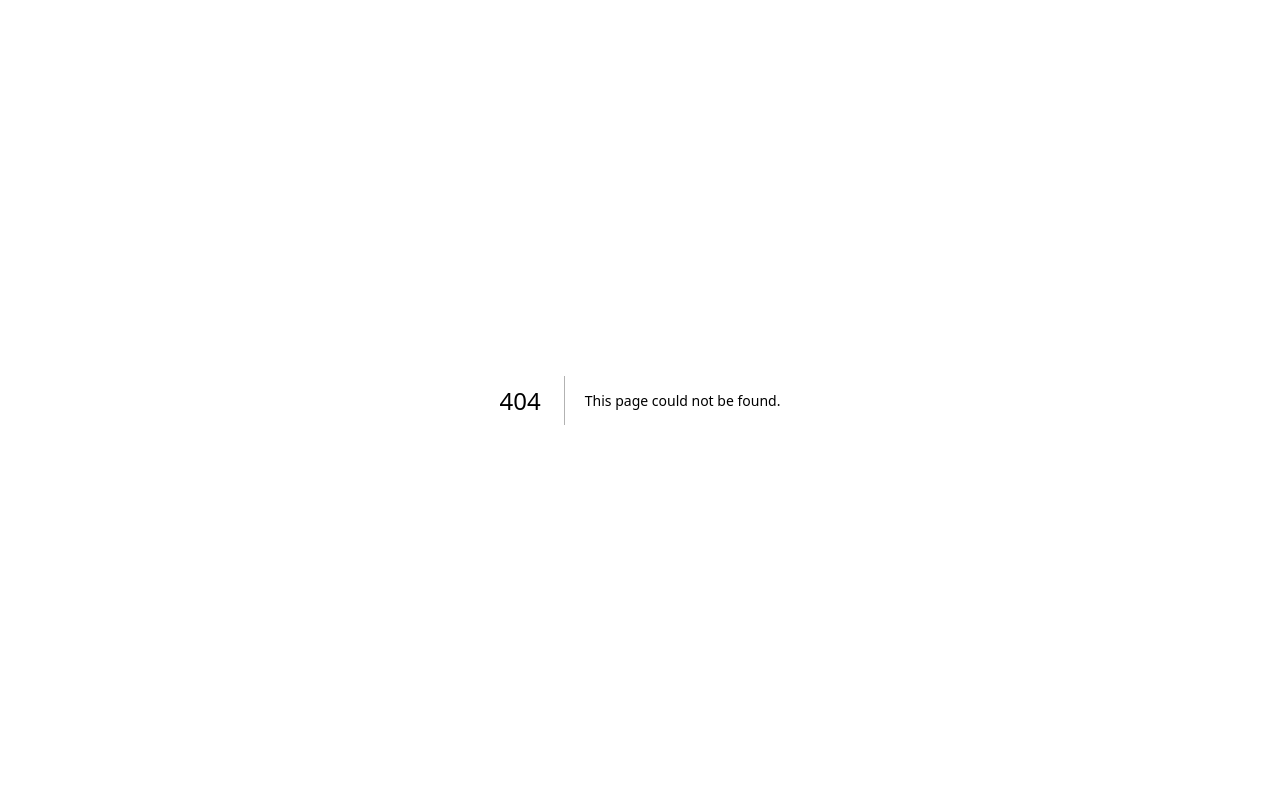
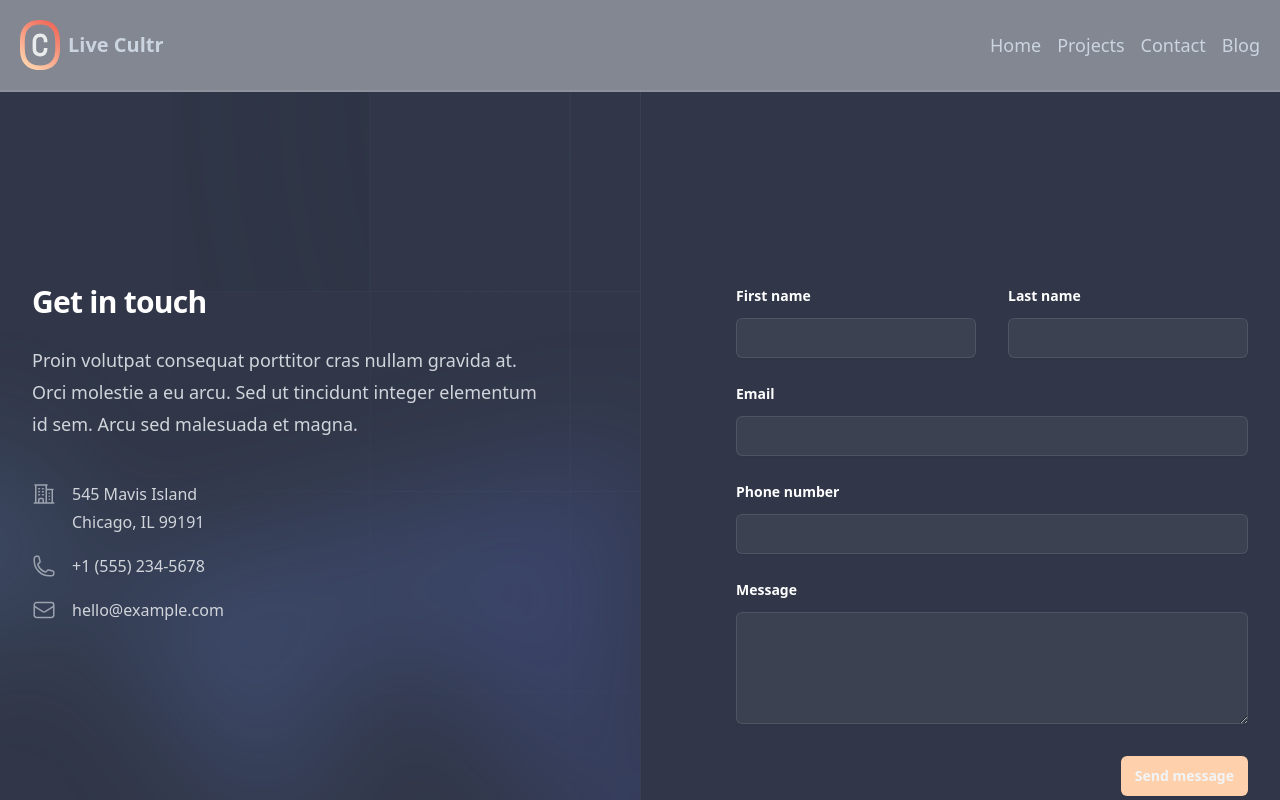
Before and after one commit to E-sims/livecultr, a Next.js app: page /contact in a window 1280 px wide. Before the commit this address had no page. Shown: the top 800 px of the page. Built offline with nearby package versions, Linux system fonts and the light colour scheme.

Commit message:
Refactor layout to include Header and Footer

```diff
--- a/app/contact.tsx
+++ b/app/contact/page.tsx
@@ -146,7 +146,7 @@ const contact = (props: Props) => {
                     name="first-name"
                     id="first-name"
                     autoComplete="given-name"
-                    className="block w-full rounded-md border-0 bg-white/5 py-2 px-3.5 text-white shadow-sm ring-1 ring-inset ring-white/10 focus:ring-2 focus:ring-inset focus:ring-indigo-500 sm:text-sm sm:leading-6"
+                    className="block w-full rounded-md border-0 bg-white/5 py-2 px-3.5 text-white shadow-sm ring-1 ring-inset ring-white/10 focus:ring-2 focus:ring-inset focus:ring-sand sm:text-sm sm:leading-6"
                   />
                 </div>
               </div>
@@ -163,7 +163,7 @@ const contact = (props: Props) => {
                     name="last-name"
                     id="last-name"
                     autoComplete="family-name"
-                    className="block w-full rounded-md border-0 bg-white/5 py-2 px-3.5 text-white shadow-sm ring-1 ring-inset ring-white/10 focus:ring-2 focus:ring-inset focus:ring-indigo-500 sm:text-sm sm:leading-6"
+                    className="block w-full rounded-md border-0 bg-white/5 py-2 px-3.5 text-white shadow-sm ring-1 ring-inset ring-white/10 focus:ring-2 focus:ring-inset focus:ring-sand sm:text-sm sm:leading-6"
                   />
                 </div>
               </div>
@@ -180,7 +180,7 @@ const contact = (props: Props) => {
                     name="email"
                     id="email"
                     autoComplete="email"
-                    className="block w-full rounded-md border-0 bg-white/5 py-2 px-3.5 text-white shadow-sm ring-1 ring-inset ring-white/10 focus:ring-2 focus:ring-inset focus:ring-indigo-500 sm:text-sm sm:leading-6"
+                    className="block w-full rounded-md border-0 bg-white/5 py-2 px-3.5 text-white shadow-sm ring-1 ring-inset ring-white/10 focus:ring-2 focus:ring-inset focus:ring-sand sm:text-sm sm:leading-6"
                   />
                 </div>
               </div>
@@ -197,7 +197,7 @@ const contact = (props: Props) => {
                     name="phone-number"
                     id="phone-number"
                     autoComplete="tel"
-                    className="block w-full rounded-md border-0 bg-white/5 py-2 px-3.5 text-white shadow-sm ring-1 ring-inset ring-white/10 focus:ring-2 focus:ring-inset focus:ring-indigo-500 sm:text-sm sm:leading-6"
+                    className="block w-full rounded-md border-0 bg-white/5 py-2 px-3.5 text-white shadow-sm ring-1 ring-inset ring-white/10 focus:ring-2 focus:ring-inset focus:ring-sand sm:text-sm sm:leading-6"
                   />
                 </div>
               </div>
@@ -213,7 +213,7 @@ const contact = (props: Props) => {
                     name="message"
                     id="message"
                     rows={4}
-                    className="block w-full rounded-md border-0 bg-white/5 py-2 px-3.5 text-white shadow-sm ring-1 ring-inset ring-white/10 focus:ring-2 focus:ring-inset focus:ring-indigo-500 sm:text-sm sm:leading-6"
+                    className="block w-full rounded-md border-0 bg-white/5 py-2 px-3.5 text-white shadow-sm ring-1 ring-inset ring-white/10 focus:ring-2 focus:ring-inset focus:ring-sand sm:text-sm sm:leading-6"
                     defaultValue={""}
                   />
                 </div>
--- a/app/layout.tsx
+++ b/app/layout.tsx
@@ -1,3 +1,5 @@
+import Footer from "@/components/Footer"
+import Header from "@/components/Header"
 import "../style/globals.css"
 
 export default function RootLayout({
@@ -12,7 +14,11 @@ export default function RootLayout({
         head.tsx. Find out more at https://beta.nextjs.org/docs/api-reference/file-conventions/head
       */}
       <head />
-      <body>{children}</body>
+      <body>
+        <Header />
+        {children}
+        <Footer />
+      </body>
     </html>
   )
 }
--- a/app/page.tsx
+++ b/app/page.tsx
@@ -2,14 +2,11 @@ import { client } from "../lib/sanity.client"
 import { groq } from "next-sanity"
 import { PortableText } from "@portabletext/react"
 import Image from "next/image"
-import { Inter } from "@next/font/google"
 import Header from "@/components/Header"
 import Hero from "@/components/Hero"
 import LogoClouds from "@/components/LogoClouds"
 import Footer from "@/components/Footer"
 import TeamIntro from "@/components/TeamIntro"
-
-const inter = Inter({ subsets: ["latin"] })
 
 function getProjects() {
   return client.fetch(groq`
@@ -48,14 +45,10 @@ export default async function Home() {
         })}
       </div>
       */}
-
-      <Header />
       <Hero />
       <LogoClouds />
       <TeamIntro />
       {/* About */}
-
-      <Footer />
     </main>
   )
 }
--- a/components/Header.tsx
+++ b/components/Header.tsx
@@ -53,7 +53,7 @@ function Header({}: Props) {
   }
 
   return (
-    <header className="sticky top-0 w-full mx-auto z-20 backdrop-blur-md bg-[#313748]/40 border-b-slate-200/10 border-b-2">
+    <header className="sticky top-0 w-full mx-auto z-20 backdrop-blur-md bg-primary/60 border-b-slate-200/10 border-b-2">
       <div className="flex p-5 justify-between max-w-7xl mx-auto items-center">
         <motion.div
           initial={{
--- a/components/Hero.tsx
+++ b/components/Hero.tsx
@@ -9,7 +9,7 @@ type Props = {}
 
 function Hero({}: Props) {
   return (
-    <div className="relative isolate overflow-hidden h-full bg-primary">
+    <div className="relative isolate overflow-hidden h-full bg-primary -mt-20">
       <svg
         className="absolute inset-0 -z-10 h-full w-full stroke-white/10 [mask-image:radial-gradient(100%_100%_at_top_right,white,transparent)]"
         aria-hidden="true"
@@ -96,7 +96,7 @@ function Hero({}: Props) {
           <div className="mt-10 flex items-center gap-x-6">
             <Link
               href="#"
-              className="rounded-xl bg-gradient-to-tr from-[#e5887e] via-[#FED0AB] to-[#FED0AB] px-4 py-2 text-lg font-semibold capitalize leading-7 text-[#313748] shadow-sm hover:bg-[#FED0AB] focus-visible:outline focus-visible:outline-2 focus-visible:outline-offset-2 focus-visible:outline-[#FED0AB]"
+              className="rounded-full bg-gradient-to-tr from-[#e5887e] via-[#FED0AB] to-[#FED0AB] px-4 py-2 text-lg font-semibold capitalize leading-7 text-[#313748] shadow-sm hover:bg-[#FED0AB] focus-visible:outline focus-visible:outline-2 focus-visible:outline-offset-2 focus-visible:outline-[#FED0AB]"
             >
               Get Started
             </Link>
--- a/components/TeamIntro.tsx
+++ b/components/TeamIntro.tsx
@@ -7,22 +7,22 @@ function TeamIntro({}: Props) {
   return (
     <div className="w-full mx-auto flex flex-row items-center justify-center py-28 bg-slate-100">
       <div className="container mx-auto max-w-7xl">
-        <ul className="grid grid-cols-3 grid-flow-row rounded-lg overflow-hidden shadow-md">
-          <li className="col-span-2 bg-sand px-6 py-8 min-h-[25vh]">
+        <ul className="grid grid-cols-1 md:grid-cols-6 grid-flow-row rounded-lg overflow-hidden shadow-md">
+          <li className="col-span-1 md:col-span-3 flex items-center justify-start bg-sand px-6 py-8 min-h-[25vh]">
             <h2 className="text-7xl text-primary max-w-md">
               A team of passionate creatives
             </h2>
           </li>
-          <li className="col-span-1 bg-slate-500">
+          <li className="col-span-1 md:col-span-3 bg-slate-500">
             <Image
               src="/images/live-cultr-team.webp"
               alt="live cultr team image"
-              height={600}
-              width={400}
+              height={1200}
+              width={800}
               className="h-full w-auto"
             />
           </li>
-          <li className="col-span-2">
+          <li className="col-span-1 md:col-span-3">
             <Image
               src="/images/team2.webp"
               alt="live cultr team picture 2"
@@ -31,7 +31,7 @@ function TeamIntro({}: Props) {
               className="h-full w-auto"
             />
           </li>
-          <li className="col-span-1 p-6 bg-slate-50 flex flex-col items-center justify-center">
+          <li className="col-span-1 md:col-span-3 p-6 bg-slate-50 flex flex-col items-center justify-center">
             <p className="text-xl text-primary pb-8">
               We have a team of digital creatives ready to take on your projects
               - from ideation to design and development.
--- a/package.json
+++ b/package.json
@@ -20,7 +20,7 @@
     "eslint-config-next": "13.1.6",
     "formik": "^2.2.9",
     "framer-motion": "^9.0.4",
-    "next": "13.1.6",
+    "next": "^13.2.3",
     "next-sanity": "^4.1.5",
     "react": "18.2.0",
     "react-dom": "18.2.0",
```
Also changed, not shown: 1 other file (tests, documents, lock files or other folders).
